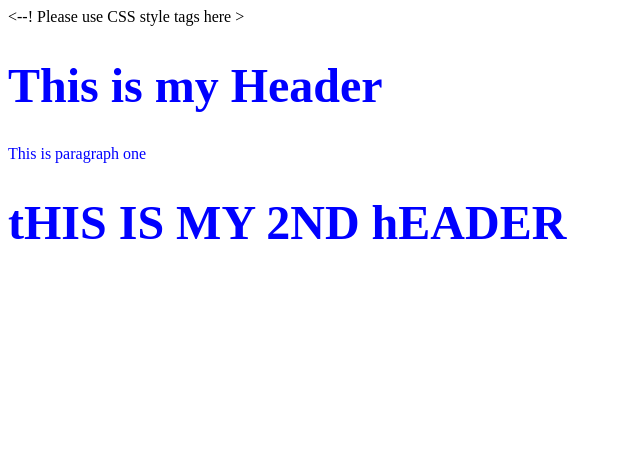
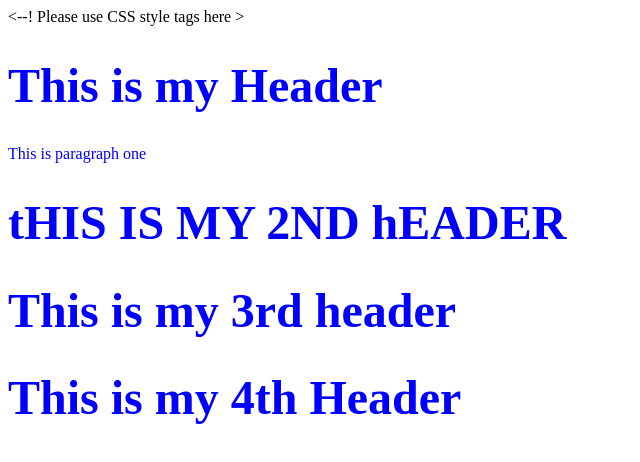
Before and after one commit to karlcht/SshRemoteRepo, a plain HTML site: page index.html in a window 1280 px wide. Shown: the whole page, without its empty margins (0-640 px from the left). Drawn offline with Linux system fonts and the light colour scheme.

Commit message:
Added Headers 3rd and 4th

```diff
--- a/index.html
+++ b/index.html
@@ -18,5 +18,7 @@
 <P> This is paragraph one </P>
 
   <H1> tHIS IS MY 2ND hEADER </H1>
+  <H1> This is my 3rd header </H1>
+  <H1> This is my 4th Header </H1>
 <BODY>
 </HTML>
```
